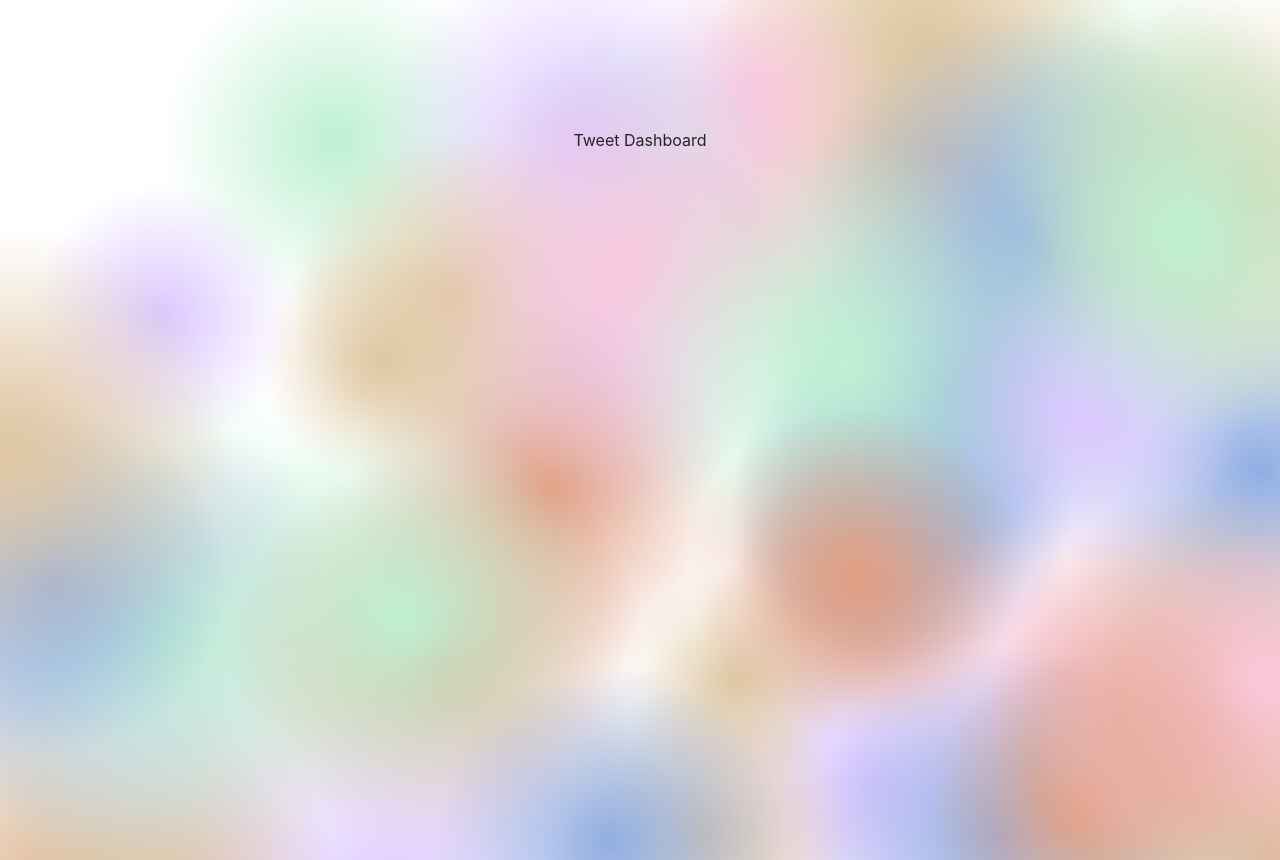
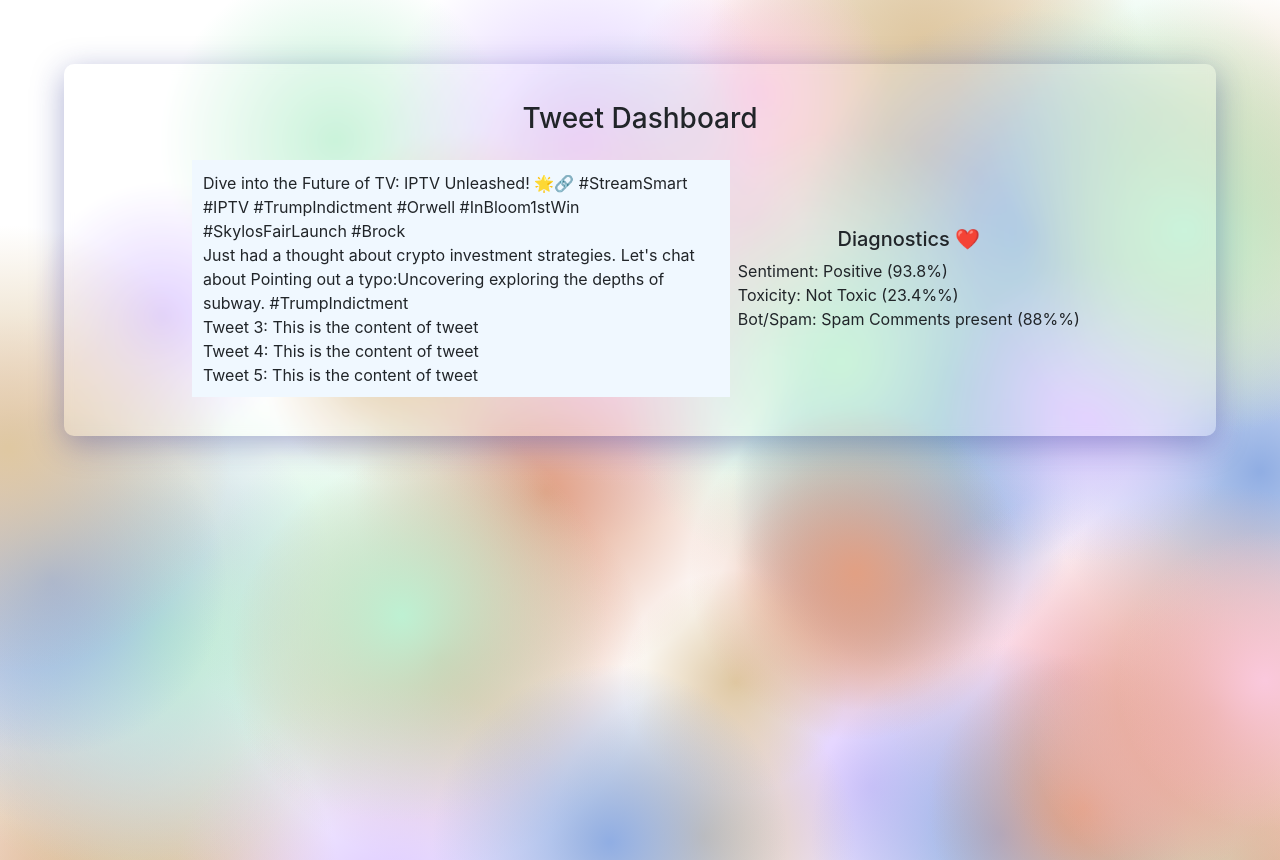
Before and after one commit to Atharva9621/TwiSight, a Django app: template home/templates/tweets.html in a window 1280 px wide. Shown: the part 56-916 px from the top of the page. Run offline with Django 4.2, Linux system fonts and the light colour scheme; the template is opened without the code that fills it, so the values that code supplies are empty.

Commit message:
add dashboard outline

```diff
--- a/home/static/css/base.css
+++ b/home/static/css/base.css
@@ -1,3 +1,11 @@
 body {
     background-color: rgb(190, 190, 253);
 }
+
+.glass-container {
+    background: rgba(255, 255, 255, 0.2); /* Transparent white */
+    backdrop-filter: blur(10px); /* Adjust the blur effect */
+    border-radius: 10px;
+    box-shadow: 0 8px 32px 0 rgba(31, 38, 135, 0.37); /* Box shadow */
+    backdrop-filter: blur(4px); /* Blur effect for supporting browsers */
+}
--- a/home/static/css/tweets.css
+++ b/home/static/css/tweets.css
@@ -1,3 +1,9 @@
 .dashboard{
-    padding: 10%;
+    padding: 3% 3%;
+    margin: 5%;
 }
+.tweet-box{
+    background-color: aliceblue;
+    width: 50%;
+    padding: 1%
+}
--- a/home/templates/tweets.html
+++ b/home/templates/tweets.html
@@ -8,7 +8,24 @@
 {% endblock stylesheet %}
 
 {% block body %}
-<div class="dashboard d-flex justify-content-center flex-row">
-    Tweet Dashboard
+<div class="dashboard glass-container d-flex justify-content-center flex-column">
+    <div class="d-flex justify-content-center flex-column text-center pb-3">
+    <h3>Tweet Dashboard</h3>
+    </div>
+    <div class="d-flex justify-content-center flex-row">
+        <div class="tweet-box d-flex justify-content-center flex-column">
+            <div class="tweet">Dive into the Future of TV: IPTV Unleashed! 🌟🔗 #StreamSmart #IPTV #TrumpIndictment #Orwell #InBloom1stWin #SkylosFairLaunch #Brock </div>
+            <div class="tweet">Just had a thought about crypto investment strategies. Let's chat about Pointing out a typo:Uncovering exploring the depths of subway. #TrumpIndictment </div>
+            <div class="tweet">Tweet 3: This is the content of tweet </div>
+            <div class="tweet">Tweet 4: This is the content of tweet </div>
+            <div class="tweet">Tweet 5: This is the content of tweet </div>
+        </div>
+        <div class="health-box d-flex justify-content-center flex-column px-2">
+            <h5 class="text-center">Diagnostics ❤️</h5>
+            <div class="metric">Sentiment: Positive (93.8%) </div>
+            <div class="metric">Toxicity: Not Toxic (23.4%%) </div>
+            <div class="metric">Bot/Spam: Spam Comments present (88%%) </div>
+        </div>
+    </div>
 </div>
 {% endblock body %}
--- a/home/urls.py
+++ b/home/urls.py
@@ -4,5 +4,6 @@
 urlpatterns = [
     path("", views.homepage,name="homepage"),
     path("explore-tweets", views.explore_tweets,name="explore_tweets"),
-    path("get-tweets",views.get_tweets,name="get-tweets")
+    path("get-tweets",views.get_tweets,name="get-tweets"),
+    path('debug/', views.debug_view, name='debug')
 ]
--- a/home/views.py
+++ b/home/views.py
@@ -12,3 +12,8 @@
 def get_tweets(req):
     response = JsonResponse({"message":"Get Tweets endpoint"})
     return response
+
+def debug_view(req):
+    page_name = req.GET.get('page_name', '')
+    template_name = f'{page_name}.html'
+    return render(req, template_name)
```
